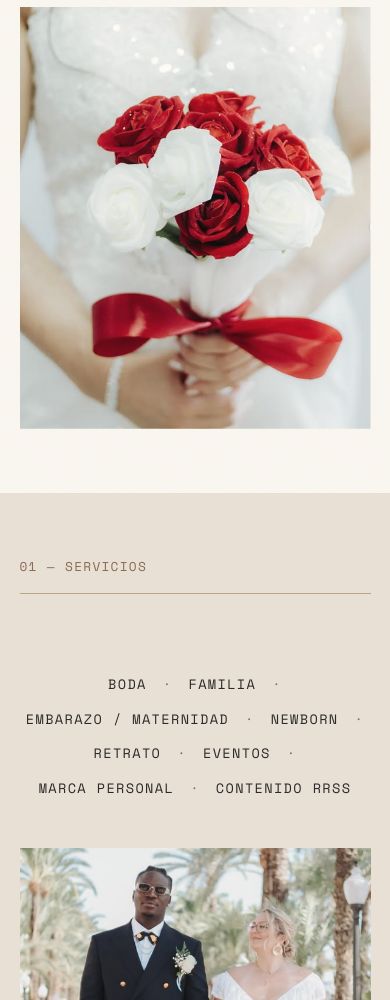
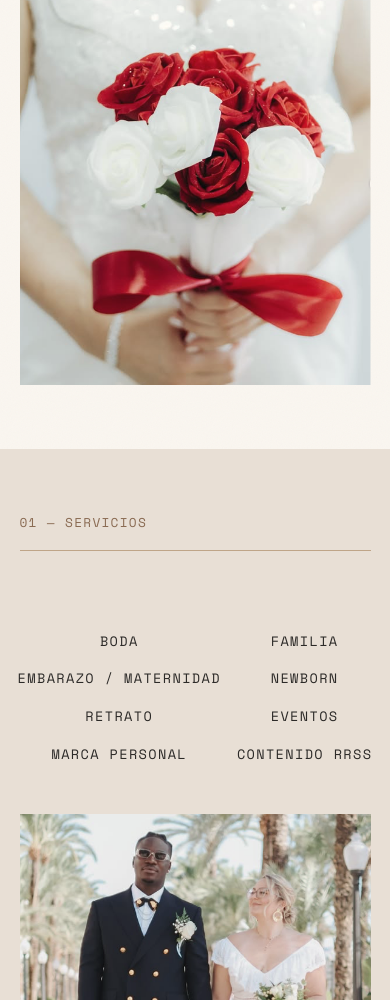
Before and after one commit to M4rKitS/revelart, a plain HTML site: page index.html in a window 390 px wide. Shown: the part 535-1535 px from the top of the page. Drawn offline with nearby package versions, Linux system fonts and the light colour scheme.

Commit message:
Ajusta textos hero y grid de servicios para movil

```diff
--- a/index.html
+++ b/index.html
@@ -635,11 +635,19 @@
 
             .hero { padding-top: 6rem; }
             .hero-image-wrapper { height: 50vh; }
+            .hero-text p { font-size: 0.95rem; max-width: 100%; }
 
             .services { padding: 4rem 5%; }
             .services-list-container { margin-bottom: 3rem !important; }
-            .services-flex-list { font-size: 0.85rem; padding: 0; column-gap: 1rem; row-gap: 0.8rem; }
-            .services-flex-list span:not(:last-child)::after { margin-left: 1rem; }
+            .services-flex-list {
+                display: grid;
+                grid-template-columns: 1fr 1fr;
+                gap: 1rem;
+                font-size: 0.85rem;
+                padding: 0;
+            }
+            .services-flex-list span { justify-content: center; }
+            .services-flex-list span::after { display: none !important; }
             .services-grid { gap: 1rem; }
             .service-item img { height: 250px; }
 
```
